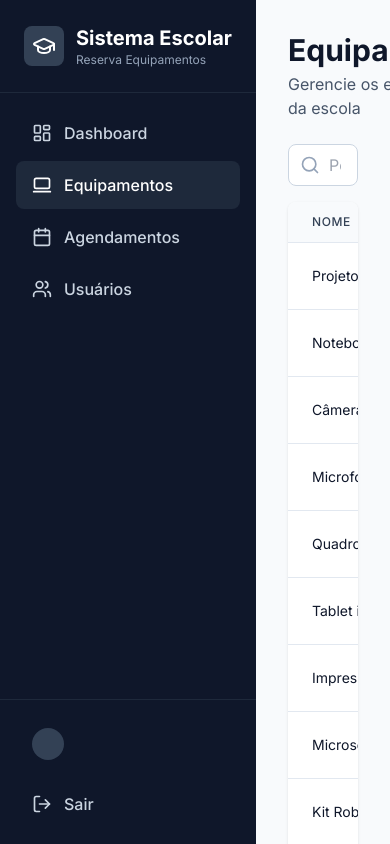
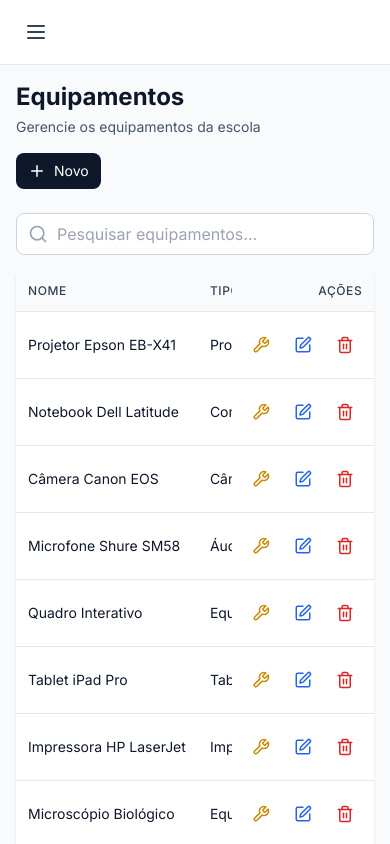
Before and after one commit to DanielF-Cardoso/A3-RESERVA-EQUIPAMENTO-ESCOLAR, a Next.js app in the folder frontend/: page /equipment in a window 390 px wide. Built offline with nearby package versions, Linux system fonts and the light colour scheme; sample sign-in values are in the browser's storage.

Commit message:
fix(frontend): Corrige problemas de responsividade

```diff
--- a/frontend/app/(private)/equipment/page.tsx
+++ b/frontend/app/(private)/equipment/page.tsx
@@ -161,10 +161,11 @@ export default function EquipmentPage() {
         action={
           <button
             onClick={openCreateModal}
-            className="flex items-center gap-2 px-4 py-2 bg-slate-900 text-white rounded-lg hover:bg-slate-800 transition-colors"
+            className="flex items-center gap-2 px-3 sm:px-4 py-2 bg-slate-900 text-white rounded-lg hover:bg-slate-800 transition-colors text-sm sm:text-base whitespace-nowrap"
           >
-            <Plus size={20} />
-            Novo Equipamento
+            <Plus size={18} className="sm:size-20" />
+            <span className="hidden sm:inline">Novo Equipamento</span>
+            <span className="sm:hidden">Novo</span>
           </button>
         }
       />
--- a/frontend/app/(private)/users/page.tsx
+++ b/frontend/app/(private)/users/page.tsx
@@ -147,10 +147,11 @@ export default function UsersPage() {
         action={
           <button
             onClick={openCreateModal}
-            className="flex items-center gap-2 px-4 py-2 bg-slate-900 text-white rounded-lg hover:bg-slate-800 transition-colors"
+            className="flex items-center gap-2 px-3 sm:px-4 py-2 bg-slate-900 text-white rounded-lg hover:bg-slate-800 transition-colors text-sm sm:text-base whitespace-nowrap"
           >
-            <Plus size={20} />
-            Novo Usuário
+            <Plus size={18} className="sm:size-20" />
+            <span className="hidden sm:inline">Novo Usuário</span>
+            <span className="sm:hidden">Novo</span>
           </button>
         }
       />
--- a/frontend/components/layout/main-layout.tsx
+++ b/frontend/components/layout/main-layout.tsx
@@ -1,5 +1,7 @@
 'use client';
 
+import { useState } from 'react';
+import { Menu } from 'lucide-react';
 import { Sidebar } from './sidebar';
 
 interface MainLayoutProps {
@@ -7,11 +9,24 @@ interface MainLayoutProps {
 }
 
 export function MainLayout({ children }: MainLayoutProps) {
+  const [isSidebarOpen, setIsSidebarOpen] = useState(false);
+
   return (
     <div className="flex h-screen bg-slate-50">
-      <Sidebar />
-      <main className="flex-1 overflow-y-auto">
-        <div className="p-8">
+      <Sidebar isOpen={isSidebarOpen} onClose={() => setIsSidebarOpen(false)} />
+
+      <main className="flex-1 overflow-y-auto w-full">
+        {/* Mobile Header com botão hambúrguer */}
+        <div className="lg:hidden sticky top-0 z-30 bg-white border-b border-slate-200 px-4 py-3">
+          <button
+            onClick={() => setIsSidebarOpen(true)}
+            className="p-2 hover:bg-slate-100 rounded-lg transition-colors"
+          >
+            <Menu size={24} className="text-slate-700" />
+          </button>
+        </div>
+
+        <div className="p-4 sm:p-6 lg:p-8">
           {children}
         </div>
       </main>
--- a/frontend/components/layout/sidebar.tsx
+++ b/frontend/components/layout/sidebar.tsx
@@ -12,12 +12,35 @@ const navigation = [
   { name: 'Usuários', href: '/users', icon: Users },
 ];
 
-export function Sidebar() {
+interface SidebarProps {
+  isOpen?: boolean;
+  onClose?: () => void;
+}
+
+export function Sidebar({ isOpen = true, onClose }: SidebarProps) {
   const pathname = usePathname();
   const { profile, signOut } = useAuth();
 
+  const handleLinkClick = () => {
+    if (onClose) onClose();
+  };
+
   return (
-    <div className="flex flex-col h-screen w-64 bg-slate-900 text-white">
+    <>
+      {/* Overlay para mobile */}
+      {isOpen && (
+        <div
+          className="fixed inset-0 bg-black/50 z-40 lg:hidden"
+          onClick={onClose}
+        />
+      )}
+
+      {/* Sidebar */}
+      <div
+        className={`fixed lg:static inset-y-0 left-0 z-50 flex flex-col h-screen w-64 bg-slate-900 text-white transform transition-transform duration-300 ease-in-out ${
+          isOpen ? 'translate-x-0' : '-translate-x-full lg:translate-x-0'
+        }`}
+      >
         <div className="flex items-center gap-3 p-6 border-b border-slate-800">
           <div className="p-2 bg-slate-700 rounded-lg">
             <GraduationCap size={24} />
@@ -28,13 +51,14 @@ export function Sidebar() {
           </div>
         </div>
 
-      <nav className="flex-1 p-4 space-y-1">
+        <nav className="flex-1 p-4 space-y-1 overflow-y-auto">
           {navigation.map((item) => {
             const isActive = pathname === item.href;
             return (
               <Link
                 key={item.name}
                 href={item.href}
+                onClick={handleLinkClick}
                 className={`flex items-center gap-3 px-4 py-3 rounded-lg transition-colors ${
                   isActive
                     ? 'bg-slate-800 text-white'
@@ -50,7 +74,7 @@ export function Sidebar() {
 
         <div className="p-4 border-t border-slate-800">
           <div className="flex items-center gap-3 px-4 py-3 mb-2">
-          <div className="w-8 h-8 rounded-full bg-slate-700 flex items-center justify-center">
+            <div className="w-8 h-8 rounded-full bg-slate-700 flex items-center justify-center flex-shrink-0">
               <span className="text-sm font-medium">
                 {profile?.full_name?.charAt(0).toUpperCase()}
               </span>
@@ -69,5 +93,6 @@ export function Sidebar() {
           </button>
         </div>
       </div>
+    </>
   );
 }
--- a/frontend/components/ui/data-table.tsx
+++ b/frontend/components/ui/data-table.tsx
@@ -42,19 +42,19 @@ export function DataTable<T extends { id: string }>({
 
       <div className="bg-white rounded-lg shadow overflow-hidden">
         <div className="overflow-x-auto">
-          <table className="w-full">
+          <table className="w-full min-w-max">
             <thead className="bg-slate-50 border-b border-slate-200">
               <tr>
                 {columns.map((column, index) => (
                   <th
                     key={index}
-                    className={`px-6 py-3 text-left text-xs font-medium text-slate-700 uppercase tracking-wider ${column.className || ''}`}
+                    className={`px-3 sm:px-6 py-3 text-left text-xs font-medium text-slate-700 uppercase tracking-wider ${column.className || ''}`}
                   >
                     {column.header}
                   </th>
                 ))}
                 {actions && (
-                  <th className="px-6 py-3 text-right text-xs font-medium text-slate-700 uppercase tracking-wider">
+                  <th className="px-3 sm:px-6 py-3 text-right text-xs font-medium text-slate-700 uppercase tracking-wider sticky right-0 bg-slate-50">
                     Ações
                   </th>
                 )}
@@ -65,7 +65,7 @@ export function DataTable<T extends { id: string }>({
                 <tr>
                   <td
                     colSpan={columns.length + (actions ? 1 : 0)}
-                    className="px-6 py-8 text-center text-slate-500"
+                    className="px-3 sm:px-6 py-8 text-center text-slate-500"
                   >
                     {emptyMessage}
                   </td>
@@ -74,14 +74,16 @@ export function DataTable<T extends { id: string }>({
                 data.map((item) => (
                   <tr key={item.id} className="hover:bg-slate-50 transition-colors">
                     {columns.map((column, index) => (
-                      <td key={index} className={`px-6 py-4 whitespace-nowrap text-sm text-slate-900 ${column.className || ''}`}>
-                        {typeof column.accessor === 'function'
-                          ? column.accessor(item)
-                          : String(item[column.accessor])}
+                      <td key={index} className={`px-3 sm:px-6 py-4 text-sm text-slate-900 ${column.className || ''}`}>
+                        <div className="max-w-xs truncate">
+                          {typeof column.accessor === 'function'
+                            ? column.accessor(item)
+                            : String(item[column.accessor])}
+                        </div>
                       </td>
                     ))}
                     {actions && (
-                      <td className="px-6 py-4 whitespace-nowrap text-right text-sm">
+                      <td className="px-3 sm:px-6 py-4 text-right text-sm sticky right-0 bg-white">
                         {actions(item)}
                       </td>
                     )}
@@ -91,6 +93,11 @@ export function DataTable<T extends { id: string }>({
             </tbody>
           </table>
         </div>
+
+        {/* Indicador de scroll em mobile */}
+        <div className="lg:hidden p-2 text-center text-xs text-slate-500 border-t border-slate-200">
+          ← Arraste para ver mais →
+        </div>
       </div>
     </div>
   );
--- a/frontend/components/ui/modal.tsx
+++ b/frontend/components/ui/modal.tsx
@@ -38,22 +38,22 @@ export function Modal({ isOpen, onClose, title, children, size = 'md' }: ModalPr
   };
 
   return (
-    <div className="fixed inset-0 z-50 flex items-center justify-center">
+    <div className="fixed inset-0 z-50 flex items-center justify-center p-4">
       <div
         className="absolute inset-0 bg-black/50 backdrop-blur-sm"
         onClick={onClose}
       />
-      <div className={`relative bg-white rounded-lg shadow-xl w-full ${sizeClasses[size]} m-4 max-h-[90vh] overflow-hidden flex flex-col`}>
-        <div className="flex items-center justify-between p-6 border-b border-slate-200">
-          <h2 className="text-xl font-semibold text-slate-900">{title}</h2>
+      <div className={`relative bg-white rounded-lg shadow-xl w-full ${sizeClasses[size]} max-h-[90vh] overflow-hidden flex flex-col`}>
+        <div className="flex items-center justify-between p-4 sm:p-6 border-b border-slate-200">
+          <h2 className="text-lg sm:text-xl font-semibold text-slate-900 pr-4">{title}</h2>
           <button
             onClick={onClose}
-            className="text-slate-400 hover:text-slate-600 transition-colors"
+            className="text-slate-400 hover:text-slate-600 transition-colors flex-shrink-0"
           >
             <X size={24} />
           </button>
         </div>
-        <div className="overflow-y-auto p-6">
+        <div className="overflow-y-auto p-4 sm:p-6">
           {children}
         </div>
       </div>
--- a/frontend/components/ui/page-header.tsx
+++ b/frontend/components/ui/page-header.tsx
@@ -6,14 +6,14 @@ interface PageHeaderProps {
 
 export function PageHeader({ title, description, action }: PageHeaderProps) {
   return (
-    <div className="flex items-center justify-between mb-6">
-      <div>
-        <h1 className="text-3xl font-bold text-slate-900">{title}</h1>
+    <div className="flex flex-col sm:flex-row sm:items-center sm:justify-between gap-4 mb-6">
+      <div className="min-w-0">
+        <h1 className="text-2xl sm:text-3xl font-bold text-slate-900 truncate">{title}</h1>
         {description && (
-          <p className="mt-1 text-slate-600">{description}</p>
+          <p className="mt-1 text-sm sm:text-base text-slate-600">{description}</p>
         )}
       </div>
-      {action && <div>{action}</div>}
+      {action && <div className="flex-shrink-0">{action}</div>}
     </div>
   );
 }
```
Also changed, not shown: frontend/components/ui/day-schedule-view.tsx (+24 -24 lines), frontend/components/ui/schedule-calendar.tsx (+18 -15 lines). Lines whose indentation alone changed are shown as unchanged.
